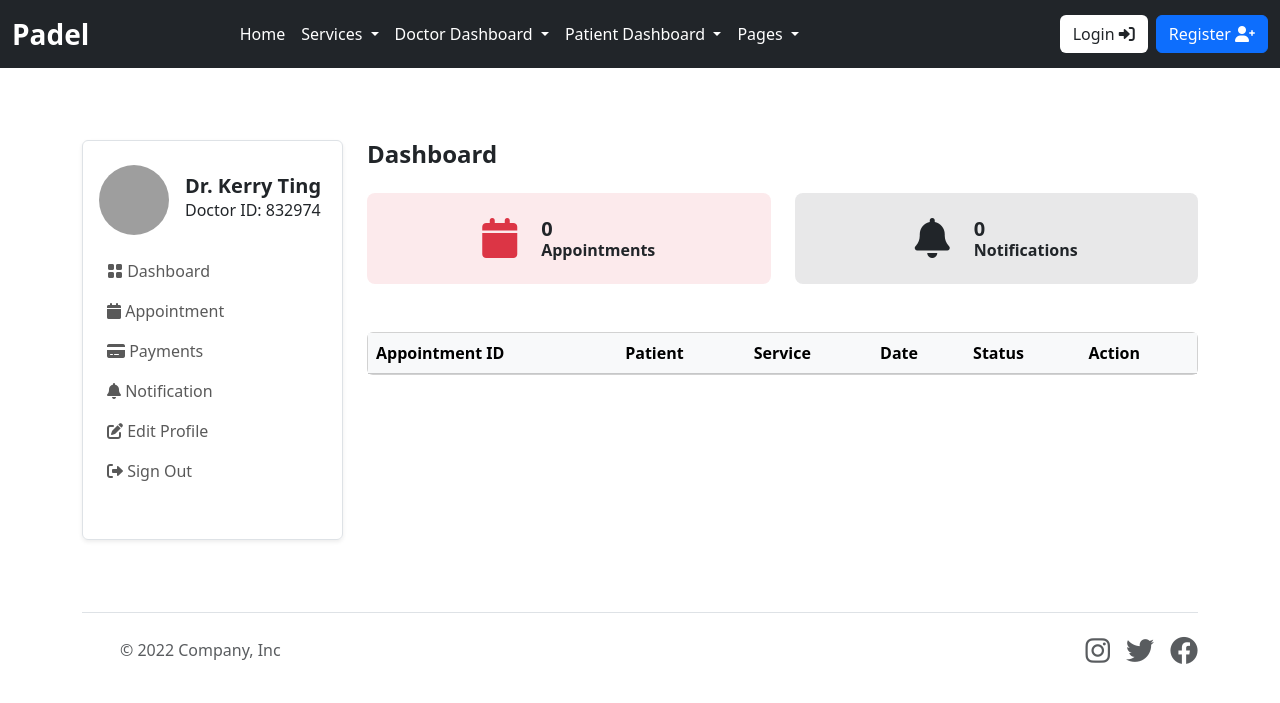
After one commit to PadelWebApplication/padel, a Django app: page /coach/ in a window 1280 px wide. The commit adds this page. Shown: the top 703 px of the page. Run offline with Django 4.2, Linux system fonts and the light colour scheme; a user stored in the database is signed in; tables that the repository leaves empty hold one stand-in row (values such as "Sample post"); data that the repository does not hold is empty; parts of the project's set-up code (start-up, migrations or seed data) failed here and were passed over; grey boxes are pictures that could not be loaded.

Commit message:
set up coach dashboard, fixed bugs in session booking process

```diff
--- /dev/null
+++ b/coach/urls.py
@@ -0,0 +1,9 @@
+from django.urls import path
+
+from coach import views
+
+app_name = "coach"
+
+urlpatterns = [
+     path("", views.dashboard, name="dashboard")
+]
--- a/coach/views.py
+++ b/coach/views.py
@@ -1,3 +1,18 @@
 from django.shortcuts import render
+from django.contrib.auth.decorators import login_required
 
-# Create your views here.
+from coach import models as coach_models
+from base import models as base_models
+
+@login_required
+def dashboard(request):
+    coach = coach_models.Coach.objects.get(user=request.user)
+    sessions = base_models.Session.objects.filter(coach=coach)
+    notifications = coach_models.Notification.objects.filter(coach=coach)
+
+    context = {
+        "sessions": sessions,
+        "notifications": notifications,
+    }
+
+    return render(request, "coach/dashboard.html", context)
--- a/padel_prj/urls.py
+++ b/padel_prj/urls.py
@@ -23,6 +23,7 @@ urlpatterns = [
     path("admin/", admin.site.urls),
     path("", include("base.urls")),
     path("auth/", include("userauths.urls")),
+    path("coach/", include("coach.urls")),
 ]
 
 urlpatterns += static(settings.MEDIA_URL, document_root=settings.MEDIA_ROOT)
--- a/templates/base/book_session.html
+++ b/templates/base/book_session.html
@@ -23,15 +23,15 @@
         {% csrf_token %}
         <div class="col-lg-12 mb-3">
             <label for="name" class="mb-2">Full Name</label>
-            <input type="text" value="{{ coach.full_name }}" name="full_name" class="form-control" placeholder="John Doe" />
+            <input type="text" value="{{ client.full_name }}" name="full_name" class="form-control" placeholder="John Doe" />
         </div>
         <div class="col-lg-6 mb-3">
             <label for="name" class="mb-2">Email</label>
-            <input type="text" value="{{ coach.email }}" name="email" class="form-control" placeholder="johndoe@gmail.com" />
+            <input type="text" value="{{ client.email }}" name="email" class="form-control" placeholder="johndoe@gmail.com" />
         </div>
         <div class="col-lg-6 mb-3">
             <label for="name" class="mb-2">Mobile Number</label>
-            <input type="text" value="{{ coach.mobile }}" name="mobile" class="form-control" placeholder="+123 (456) 7890" />
+            <input type="text" value="{{ client.mobile }}" name="mobile" class="form-control" placeholder="+123 (456) 7890" />
         </div>
         <div class="col-lg-6 mb-3">
             <label for="name" class="mb-2">Gender</label>
--- /dev/null
+++ b/templates/coach/dashboard.html
@@ -0,0 +1,74 @@
+{% extends "partials/base.html" %}
+{% block content %}
+<section class="pt-5 pb-5">
+    <div class="container">
+        <div class="row mt-0 mt-md-4">
+            {% include "coach/sidebar.html" %}
+            <div class="col-lg-9 col-md-8 col-12">
+                <div class="row mb-4">
+                    <h4 class="mb-0 mb-4 fw-bold">Dashboard</h4>
+                    <div class="col-sm-6 col-lg-6 mb-3 mb-lg-0">
+                        <div class="d-flex justify-content-center align-items-center p-4 bg-danger bg-opacity-10 rounded-3">
+                            <span class="display-6 lh-1 text-purple mb-0">
+                                <i class="fas fa-calendar text-danger"></i>
+                            </span>
+                            <div class="ms-4">
+                                <div class="d-flex">
+                                    <h5 class="mb-0 fw-bold">{{ sessions.count }}</h5>
+                                </div>
+                                <p class="mb-0 h6 fw-semibold">Appointments</p>
+                            </div>
+                        </div>
+                    </div>
+
+                    <div class="col-sm-6 col-lg-6 mb-3 mb-lg-0">
+                        <div class="d-flex justify-content-center align-items-center p-4 bg-dark bg-opacity-10 rounded-3">
+                            <span class="display-6 lh-1 text-dark mb-0">
+                                <i class="fas fa-bell"></i>
+                            </span>
+                            <div class="ms-4">
+                                <div class="d-flex">
+                                    <h5 class="mb-0 fw-bold">{{ notifications.count }}</h5>
+                                </div>
+                                <p class="mb-0 h6 fw-semibold">Notifications</p>
+                            </div>
+                        </div>
+                    </div>
+                </div>
+
+                <div class="card mb-4 mt-5">
+                    <div class="table-responsive overflow-y-hidden">
+                        <table class="table mb-0 text-nowrap table-hover table-centered text-nowrap">
+                            <thead class="table-light">
+                                <tr>
+                                    <th>Appointment ID</th>
+                                    <th>Patient</th>
+                                    <th>Service</th>
+                                    <th>Date</th>
+                                    <th>Status</th>
+                                    <th>Action</th>
+                                </tr>
+                            </thead>
+                            <tbody>
+                                {% for item in sessions %}
+                                <tr>
+                                    <td>{{ item.session_id }}</td>
+                                    <td>{{ item.client.full_name }}</td>
+                                    <td>{{ item.service }}</td>
+                                    <td>{{ item.session_date }}</td>
+                                    <td>{{ item.status }}</td>
+                                    <td>
+                                        <a href="" class="btn btn-secondary btn-sm"> <i class="fas fa-eye"></i></a>
+                                        <a href="" class="btn btn-danger btn-sm">Cancel Appointment <i class="fas fa-trash ms-2"></i></a>
+                                    </td>
+                                </tr>
+                                {% endfor %}
+                            </tbody>
+                        </table>
+                    </div>
+                </div>
+            </div>
+        </div>
+    </div>
+</section>
+{% endblock content %}
--- /dev/null
+++ b/templates/coach/sidebar.html
@@ -0,0 +1,41 @@
+ <div class="col-lg-3 col-md-4 col-12">
+                <nav class="navbar navbar-expand-md shadow-sm mb-4 mb-lg-0 sidenav border rounded">
+                    <a class="d-xl-none d-lg-none d-md-none text-inherit fw-bold text-decoration-none text-dark p-3" href="#"> Menu </a>
+                    <button class="navbar-toggler d-md-none icon-shape icon-sm rounded bg-primary text-light m-3" type="button" data-bs-toggle="collapse" data-bs-target="#sidenav" aria-controls="sidenav" aria-expanded="false" aria-label="Toggle navigation">
+                        <span class="bi bi-grid"></span>
+                    </button>
+
+                    <div class="collapse navbar-collapse p-3" id="sidenav">
+                        <div class="navbar-nav flex-column">
+                            <div class="d-flex align-items-center mb-3">
+                                <img src="https://media.istockphoto.com/id/177373093/photo/indian-male-doctor.jpg?s=612x612&w=0&k=20&c=5FkfKdCYERkAg65cQtdqeO_D0JMv6vrEdPw3mX1Lkfg=" alt="avatar" class="rounded-circle avatar-xl" style="width: 70px; height: 70px; object-fit: cover" />
+                                <div class="ms-3">
+                                    <h5 class="mb-0 fw-bold">Dr. Kerry Ting</h5>
+                                    <p class="mb-1 fs-6">Doctor ID: 832974</p>
+                                </div>
+                            </div>
+                            <ul class="list-unstyled ms-n2 mb-4">
+                                <li class="nav-item">
+                                    <a class="dropdown-item nav-link" href="/doctor/dashboard.html"><i class="bi bi-grid-fill"></i> Dashboard</a>
+                                </li>
+                                <li class="nav-item">
+                                    <a class="dropdown-item nav-link" href="/doctor/appointments.html"><i class="fas fa-calendar"></i> Appointment</a>
+                                </li>
+
+                                <li class="nav-item">
+                                    <a class="dropdown-item nav-link" href="/doctor/payments.html"><i class="fas fa-credit-card"></i> Payments</a>
+                                </li>
+                                <li class="nav-item">
+                                    <a class="dropdown-item nav-link" href="/doctor/notifications.html"><i class="fas fa-bell"></i> Notification</a>
+                                </li>
+                                <li class="nav-item">
+                                    <a class="nav-link" href="/doctor/profile.html"> <i class="fas fa-edit"></i> Edit Profile </a>
+                                </li>
+                                <li class="nav-item">
+                                    <a class="nav-link" href="../auth/login.html"> <i class="fas fa-sign-out-alt"></i> Sign Out </a>
+                                </li>
+                            </ul>
+                        </div>
+                    </div>
+                </nav>
+            </div>
```
Also changed, not shown: media/images/Screenshot_2026-02-27_222516_MVZLDOl.png (added).
